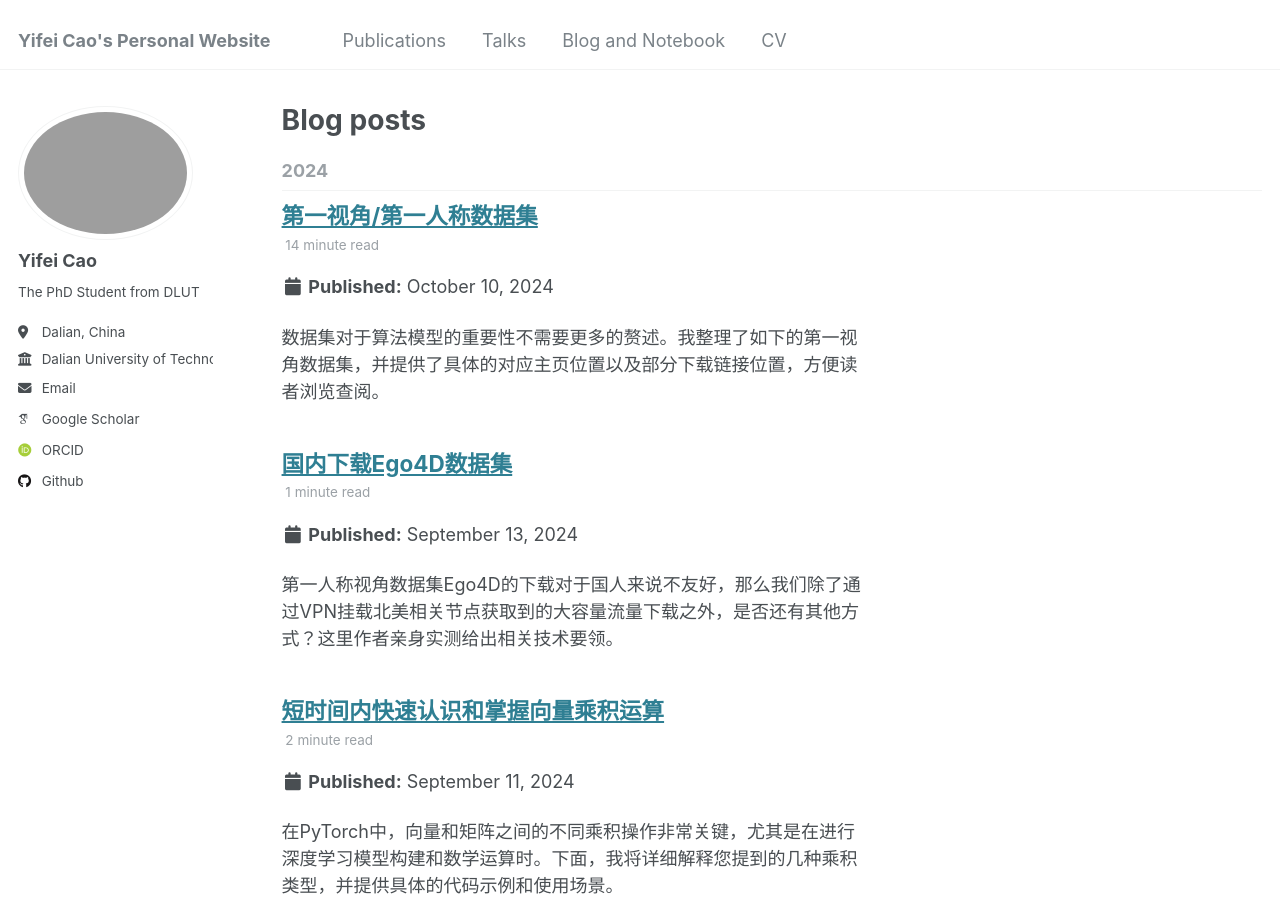
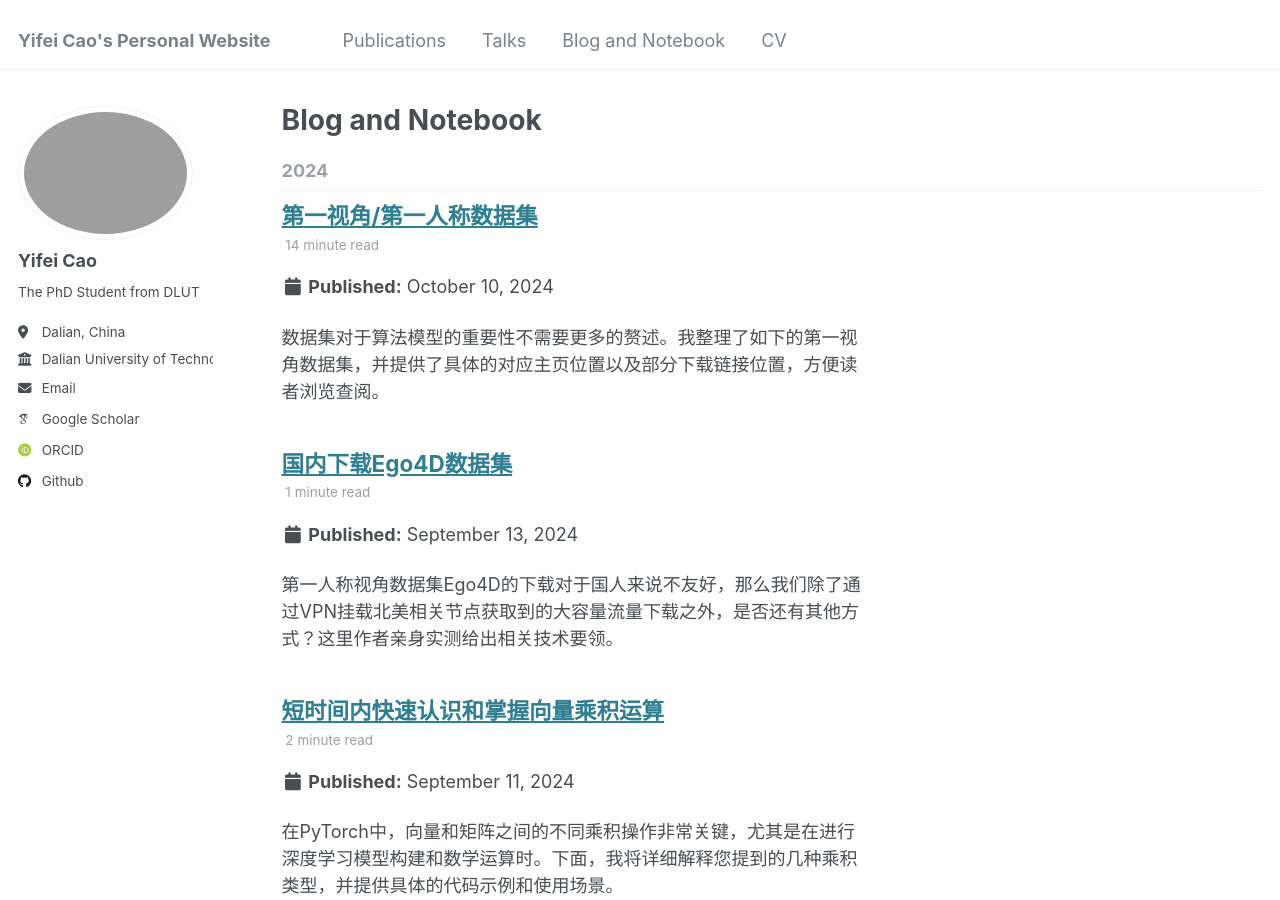
Before and after one commit to cyfedu-dlut/PersonalWeb, a Jekyll site: the page built from _pages/year-archive.html, in a window 1280 px wide and 900 px high. Built offline with Jekyll 4.4.1, drawn with Linux system fonts in a browser that asks for light colours; some web fonts are replaced.

Commit message:
Update year-archive.html

```diff
--- a/_pages/year-archive.html
+++ b/_pages/year-archive.html
@@ -1,7 +1,7 @@
 ---
 layout: archive
 permalink: /year-archive/
-title: "Blog posts"
+title: "Blog and Notebook"
 author_profile: true
 redirect_from:
   - /wordpress/blog-posts/
```
